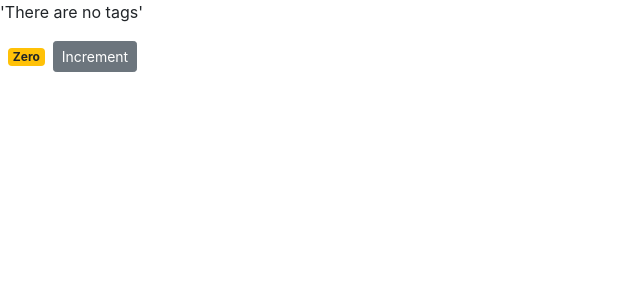
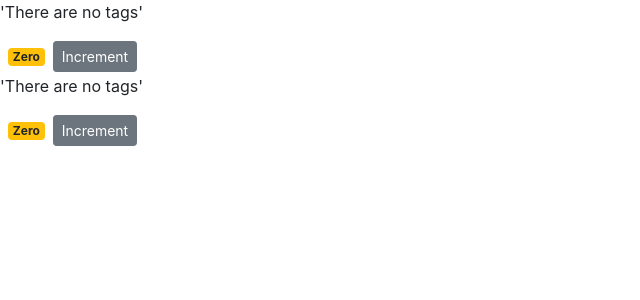
Before and after one commit to Zerryth/counter-app, a React (Create React App) app: page / in a window 1280 px wide. Shown: the top 300 px of the page, without its empty margins (0-640 px from the left). Built offline with nearby package versions, Linux system fonts and the light colour scheme.

Commit message:
Created Counters component

```diff
--- a/src/components/counter.jsx
+++ b/src/components/counter.jsx
@@ -58,3 +58,6 @@
     return classes;
   }
 }
+
+// There are no movies in the database.
+// Showing 8 movies in the database.
--- /dev/null
+++ b/src/components/counters.jsx
@@ -0,0 +1,16 @@
+import React, { Component } from "react";
+import Counter from "./counter";
+
+class Counters extends Component {
+  state = {};
+  render() {
+    return (
+      <div>
+        <Counter />
+        <Counter />
+      </div>
+    );
+  }
+}
+
+export default Counters;
--- a/src/index.js
+++ b/src/index.js
@@ -1,16 +1,16 @@
-import React from 'react';
-import ReactDOM from 'react-dom';
-import './index.css';
+import React from "react";
+import ReactDOM from "react-dom";
+import "./index.css";
 // import App from './App';
-import reportWebVitals from './reportWebVitals';
-import 'bootstrap/dist/css/bootstrap.css';
-import Counter from './components/counter';
+import reportWebVitals from "./reportWebVitals";
+import "bootstrap/dist/css/bootstrap.css";
+import Counters from "./components/counters";
 
 ReactDOM.render(
   <React.StrictMode>
-    <Counter />
+    <Counters />
   </React.StrictMode>,
-  document.getElementById('root')
+  document.getElementById("root")
 );
 
 // If you want to start measuring performance in your app, pass a function
```
